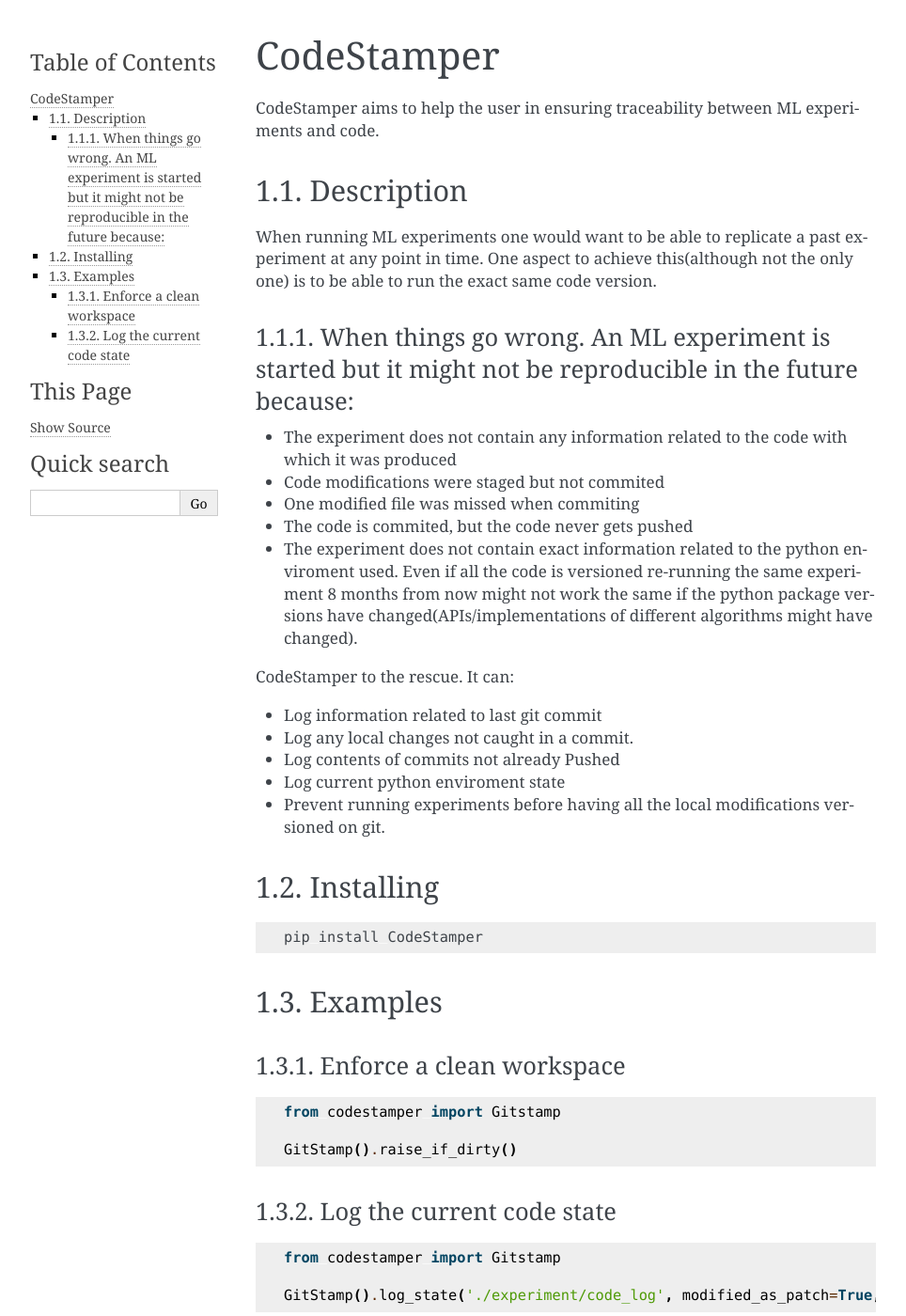
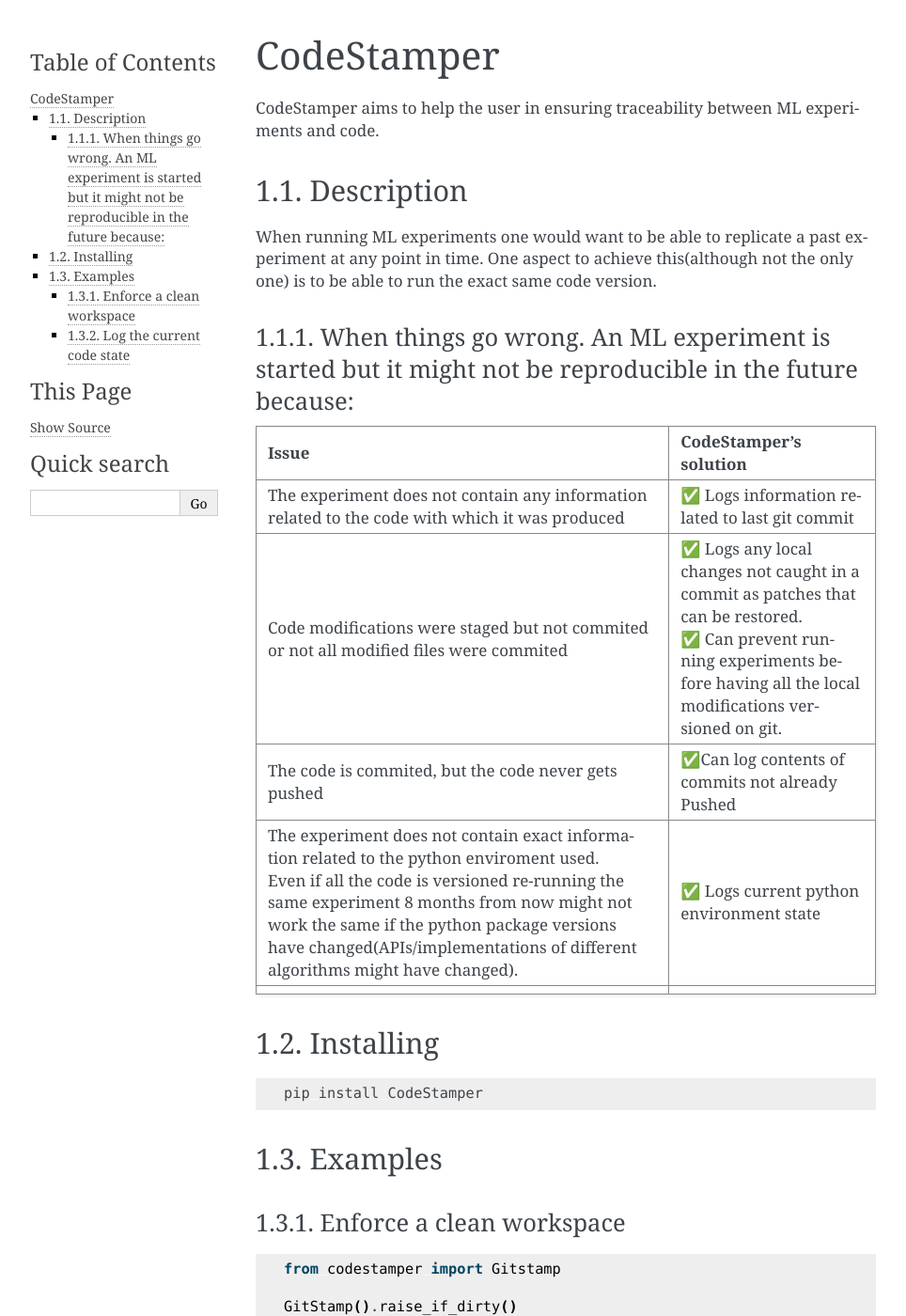
Before and after one commit to bmsan/codestamper, a Sphinx documentation site: the page built from docs/source/README.md, in a window 1280 px wide and 1400 px high. Shown: the whole window at 94% size, without its empty margins (148-1112 px from the left). Built offline with Sphinx 7.4.7, drawn with Linux system fonts in a browser that asks for light colours.

Commit message:
Updated docs

```diff
--- a/docs/source/README.md
+++ b/docs/source/README.md
@@ -8,18 +8,14 @@
 When running ML experiments one would want to be able to replicate a past experiment at any point in time. One aspect to achieve this(although not the only one) is to be able to run the exact same code version.
 
 ### 1.1.1. When things go wrong. An ML experiment is started but it might not be  reproducible in the future because:
- - The experiment does not contain any information related to the code with which it was produced
- - Code modifications were staged but not commited
- - One modified file was missed when commiting
- - The code is commited, but the code never gets pushed
- - The experiment does not contain exact information related to the python enviroment used. Even if all the code is versioned re-running the same experiment 8 months from now might not work the same if the python package versions have changed(APIs/implementations of different algorithms might have changed).
 
-CodeStamper to the rescue. It can:
-- Log information related to last git commit
-- Log any local changes not caught in a commit.
-- Log contents of commits not already Pushed
-- Log current python enviroment state
-- Prevent running experiments before having all the local modifications versioned on git.
+| Issue                                                                                                                                                                                                                                                                                                                   | CodeStamper's solution                                                                                                                                                              |
+| ----------------------------------------------------------------------------------------------------------------------------------------------------------------------------------------------------------------------------------------------------------------------------------------------------------------------- | ----------------------------------------------------------------------------------------------------------------------------------------------------------------------------------- |
+| The experiment does not contain any information related to the code with which it was produced                                                                                                                                                                                                                          | ✅ Logs information related to last git commit                                                                                                                                       |
+| Code modifications were staged but not commited or not all modified files were commited                                                                                                                                                                                                                                 | ✅ Logs any local changes not caught in a commit as patches that can be restored. <br> ✅ Can prevent running experiments before having all the local modifications versioned on git. |
+| The code is commited, but the code never gets pushed                                                                                                                                                                                                                                                                    | ✅Can log contents of commits not already Pushed                                                                                                                                     |
+| The experiment does not contain exact information related to the python enviroment used.  <br> Even if all the code is versioned re-running the same experiment 8 months from now might not work the same if the python package versions have changed(APIs/implementations of different algorithms might have changed). | ✅ Logs current python environment state                                                                                                                                             |
+|                                                                                                                                                                                                                                                                                                                         |                                                                                                                                                                                     |
 
 ## 1.2. Installing
 
@@ -70,7 +66,7 @@
     "pip_packages": {
       "argon2-cffi": "21.3.0",
       "argon2-cffi-bindings": "21.2.0",
-        .....
+
     }
   }
 }
```
Also changed, not shown: README.md (+7 -11 lines), docs/source/api.rst (+25 -13 lines), 1 other file.
